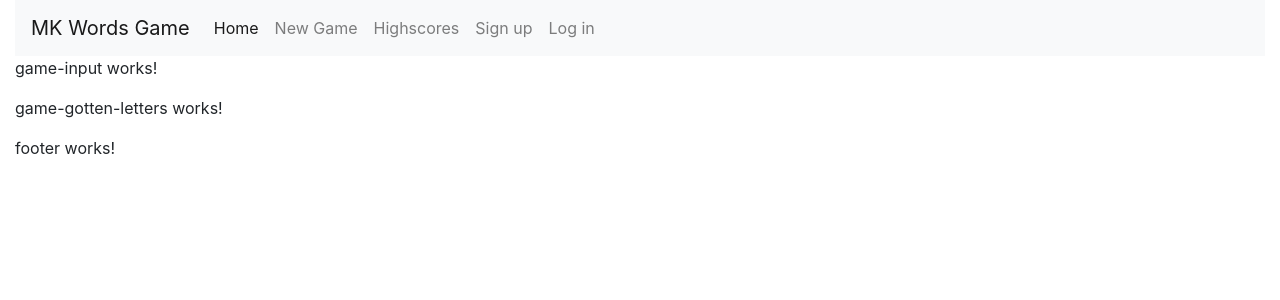
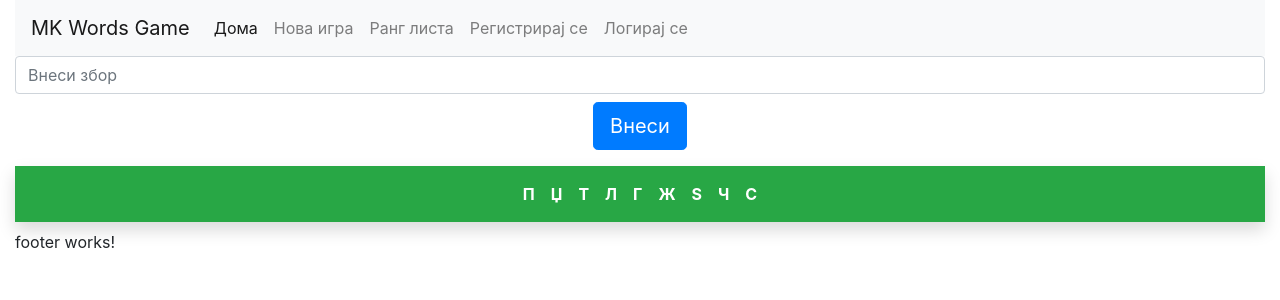
Before and after one commit to ivokostovski/mk_words_game, an Angular app in the folder mk-words-game/: page / in a window 1280 px wide. Shown: the top 300 px of the page. Built offline with nearby package versions, Linux system fonts and the light colour scheme.

Commit message:
added random letter printing

```diff
--- a/mk-words-game/src/app/app.module.ts
+++ b/mk-words-game/src/app/app.module.ts
@@ -1,5 +1,6 @@
 import { BrowserModule } from '@angular/platform-browser';
 import { NgModule } from '@angular/core';
+import { FormsModule } from '@angular/forms';
 
 import { AppComponent } from './app.component';
 import { GameComponent } from './game/game.component';
@@ -20,7 +21,8 @@ import { GameGottenLettersComponent } from './game/game-gotten-letters/game-gott
     GameGottenLettersComponent
   ],
   imports: [
-    BrowserModule
+    BrowserModule,
+    FormsModule
   ],
   providers: [],
   bootstrap: [AppComponent]
--- a/mk-words-game/src/app/game/game-gotten-letters/game-gotten-letters.component.html
+++ b/mk-words-game/src/app/game/game-gotten-letters/game-gotten-letters.component.html
@@ -1,3 +1,2 @@
-<p>
-  game-gotten-letters works!
-</p>
+<div class="p-3 mb-2 bg-success text-white text-center shadow"><span class="mx-2 text-uppercase font-weight-bold"
+    *ngFor="let letter of choosenListOfLetters">{{letter}}</span></div>
--- a/mk-words-game/src/app/game/game-gotten-letters/game-gotten-letters.component.ts
+++ b/mk-words-game/src/app/game/game-gotten-letters/game-gotten-letters.component.ts
@@ -7,9 +7,25 @@ import { Component, OnInit } from '@angular/core';
 })
 export class GameGottenLettersComponent implements OnInit {
 
+  // tslint:disable-next-line:max-line-length
+  fullListOfLetters = ['А', 'Б', 'В', 'Г', 'Д', 'Ѓ', 'Е', 'Ж', 'З', 'Ѕ', 'И', 'Ј', 'К', 'Л',	'Љ', 'М', 'Н', 'Њ',	'О',	'П',	'Р',	'С',	'Т',	'Ќ',	'У',	'Ф',	'Х',	'Ц',	'Ч',	'Џ',	'Ш'];
+  maxNumberOfLetters = 9;
+  choosenListOfLetters = [];
+
   constructor() { }
 
   ngOnInit() {
+    this.chooseLetters(this.fullListOfLetters);
+  }
+
+  randomNumber() {
+    return Math.round(Math.random() * 31);
+  }
+
+  chooseLetters(list: String[]) {
+    for (let i = 1; i <= this.maxNumberOfLetters; i++) {
+      this.choosenListOfLetters.push(list[this.randomNumber()]);
+    }
   }
 
 }
--- a/mk-words-game/src/app/game/game-input/game-input.component.html
+++ b/mk-words-game/src/app/game/game-input/game-input.component.html
@@ -1,3 +1,10 @@
-<p>
-  game-input works!
-</p>
+<div class="row">
+  <div class="col-12">
+    <form>
+      <div class="form-group text-center">
+        <input type="text" maxlength="9" class="form-control" placeholder="Внеси збор">
+        <button type="submit" class="btn btn-lg btn-primary mt-2">Внеси</button>
+      </div>
+    </form>
+  </div>
+</div>
--- a/mk-words-game/src/app/header/header.component.html
+++ b/mk-words-game/src/app/header/header.component.html
@@ -8,19 +8,19 @@
   <div class="collapse navbar-collapse" id="navbarSupportedContent">
     <ul class="navbar-nav mr-auto">
       <li class="nav-item active">
-        <a class="nav-link" href="#">Home <span class="sr-only">(current)</span></a>
+        <a class="nav-link" href="#">Дома <span class="sr-only">(current)</span></a>
       </li>
       <li class="nav-item">
-        <a class="nav-link" href="#">New Game</a>
+        <a class="nav-link" href="#">Нова игра</a>
       </li>
       <li class="nav-item">
-        <a class="nav-link" href="#">Highscores</a>
+        <a class="nav-link" href="#">Ранг листа</a>
       </li>
       <li class="nav-item">
-        <a class="nav-link" href="#">Sign up</a>
+        <a class="nav-link" href="#">Регистрирај се</a>
       </li>
       <li class="nav-item">
-        <a class="nav-link" href="#">Log in</a>
+        <a class="nav-link" href="#">Логирај се</a>
       </li>
     </ul>
   </div>
```
